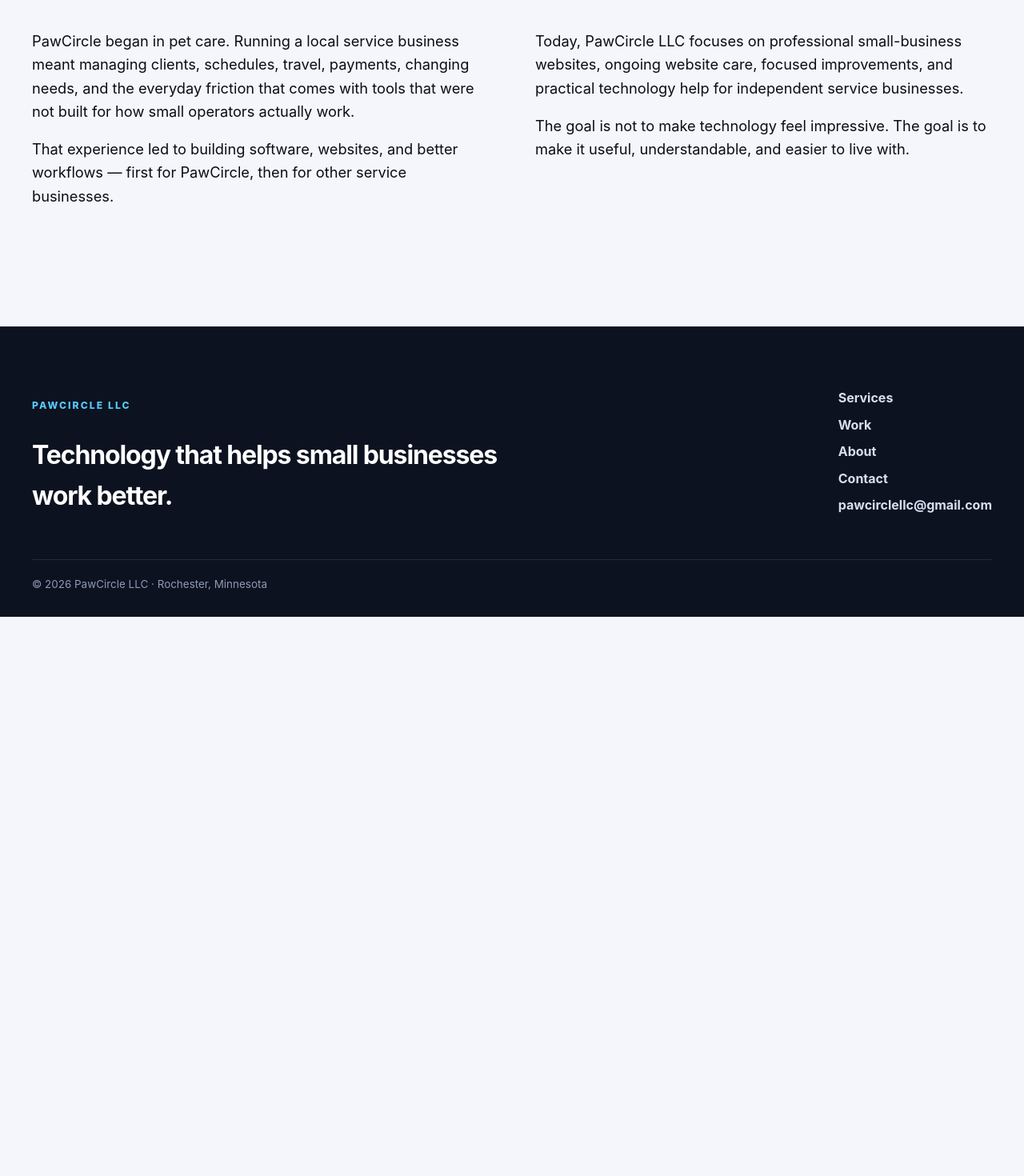
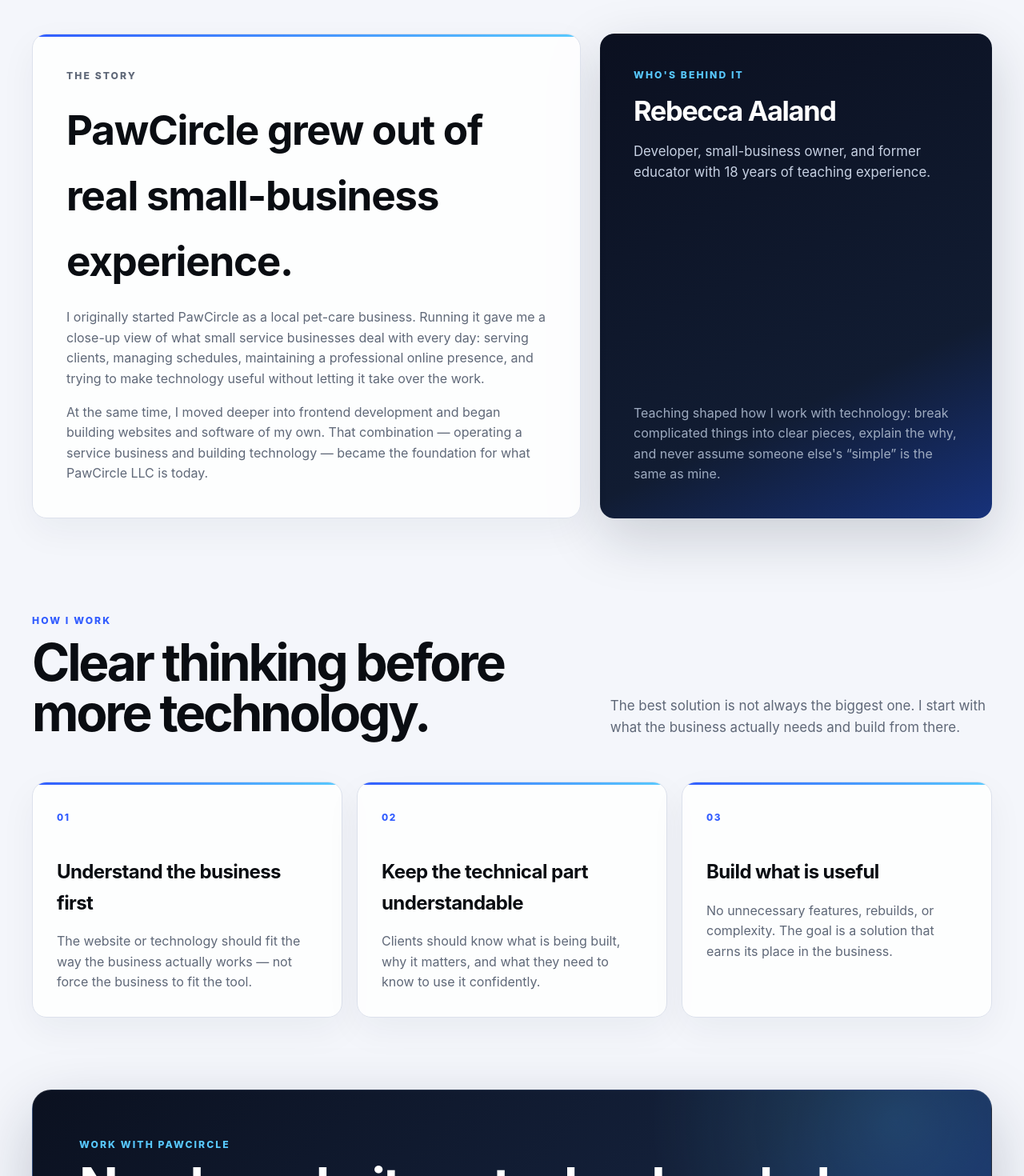
Before and after one commit to reaaland/pawcircle-llc-site, a Next.js app: page /about in a window 1280 px wide. Shown: the part 580-2050 px from the top of the page at 80% size. Before the commit the page ends 1351 px from the top, so only its background shows below. Built offline with nearby package versions, Linux system fonts and the light colour scheme.

Commit message:
Rebuild About page around Rebecca and PawCircle's client focus

```diff
--- a/app/about/page.tsx
+++ b/app/about/page.tsx
@@ -1,22 +1,114 @@
+import Link from "next/link";
 import type { Metadata } from "next";
 
 export const metadata: Metadata = { title: "About" };
 
+const principles = [
+  {
+    number: "01",
+    title: "Understand the business first",
+    body: "The website or technology should fit the way the business actually works — not force the business to fit the tool.",
+  },
+  {
+    number: "02",
+    title: "Keep the technical part understandable",
+    body: "Clients should know what is being built, why it matters, and what they need to know to use it confidently.",
+  },
+  {
+    number: "03",
+    title: "Build what is useful",
+    body: "No unnecessary features, rebuilds, or complexity. The goal is a solution that earns its place in the business.",
+  },
+] as const;
+
 export default function AboutPage() {
   return (
     <main className="shell page-shell">
-      <p className="eyebrow">ABOUT PAWCIRCLE LLC</p>
-      <h1>A technology business shaped by actually running a service business.</h1>
-      <div className="prose-grid">
-        <div>
-          <p>PawCircle began in pet care. Running a local service business meant managing clients, schedules, travel, payments, changing needs, and the everyday friction that comes with tools that were not built for how small operators actually work.</p>
-          <p>That experience led to building software, websites, and better workflows — first for PawCircle, then for other service businesses.</p>
+      <section style={{ maxWidth: "980px" }}>
+        <p className="eyebrow">ABOUT PAWCIRCLE LLC</p>
+        <h1>Technology built with small businesses in mind.</h1>
+        <p className="lede page-lede">
+          PawCircle LLC is a Rochester, Minnesota web and technology business founded by Rebecca Aaland. I build professional websites, improve existing sites, and help independent service businesses solve practical technology problems without adding unnecessary complexity.
+        </p>
+      </section>
+
+      <section
+        style={{
+          display: "grid",
+          gridTemplateColumns: "minmax(0, 1.05fr) minmax(280px, .75fr)",
+          gap: "24px",
+          marginTop: "72px",
+          alignItems: "stretch",
+        }}
+      >
+        <article className="detail-card" style={{ padding: "42px" }}>
+          <p className="eyebrow">THE STORY</p>
+          <h2 style={{ fontSize: "clamp(2rem, 4vw, 3.3rem)", marginTop: "18px" }}>
+            PawCircle grew out of real small-business experience.
+          </h2>
+          <p>
+            I originally started PawCircle as a local pet-care business. Running it gave me a close-up view of what small service businesses deal with every day: serving clients, managing schedules, maintaining a professional online presence, and trying to make technology useful without letting it take over the work.
+          </p>
+          <p>
+            At the same time, I moved deeper into frontend development and began building websites and software of my own. That combination — operating a service business and building technology — became the foundation for what PawCircle LLC is today.
+          </p>
+        </article>
+
+        <aside
+          style={{
+            background: "linear-gradient(155deg, #0b1020, #111c32 70%, #17327b)",
+            color: "white",
+            borderRadius: "18px",
+            padding: "42px",
+            boxShadow: "0 24px 70px rgba(18, 27, 45, .18)",
+            display: "flex",
+            flexDirection: "column",
+            justifyContent: "space-between",
+          }}
+        >
+          <div>
+            <p className="eyebrow" style={{ color: "var(--cyan)" }}>WHO&apos;S BEHIND IT</p>
+            <h2 style={{ fontSize: "2.15rem", lineHeight: 1.05, letterSpacing: "-.04em", margin: "18px 0" }}>
+              Rebecca Aaland
+            </h2>
+            <p style={{ color: "#c6d0e2", fontSize: "1.05rem" }}>
+              Developer, small-business owner, and former educator with 18 years of teaching experience.
+            </p>
+          </div>
+          <p style={{ color: "#9eabc0", marginBottom: 0 }}>
+            Teaching shaped how I work with technology: break complicated things into clear pieces, explain the why, and never assume someone else&apos;s “simple” is the same as mine.
+          </p>
+        </aside>
+      </section>
+
+      <section className="section" style={{ paddingBottom: "70px" }}>
+        <div className="section-heading">
+          <div>
+            <p className="eyebrow">HOW I WORK</p>
+            <h2>Clear thinking before more technology.</h2>
+          </div>
+          <p>
+            The best solution is not always the biggest one. I start with what the business actually needs and build from there.
+          </p>
         </div>
-        <div>
-          <p>Today, PawCircle LLC focuses on professional small-business websites, ongoing website care, focused improvements, and practical technology help for independent service businesses.</p>
-          <p>The goal is not to make technology feel impressive. The goal is to make it useful, understandable, and easier to live with.</p>
+
+        <div className="card-grid">
+          {principles.map((principle) => (
+            <article className="service-card" key={principle.number}>
+              <span>{principle.number}</span>
+              <h3>{principle.title}</h3>
+              <p>{principle.body}</p>
+            </article>
+          ))}
         </div>
-      </div>
+      </section>
+
+      <section className="cta" style={{ marginTop: "20px" }}>
+        <p className="eyebrow">WORK WITH PAWCIRCLE</p>
+        <h2>Need a website or technology help for your business?</h2>
+        <p>Tell me what you&apos;re working on and we can figure out a useful next step.</p>
+        <Link className="button button-dark" href="/contact">Start a conversation</Link>
+      </section>
     </main>
   );
 }
```
